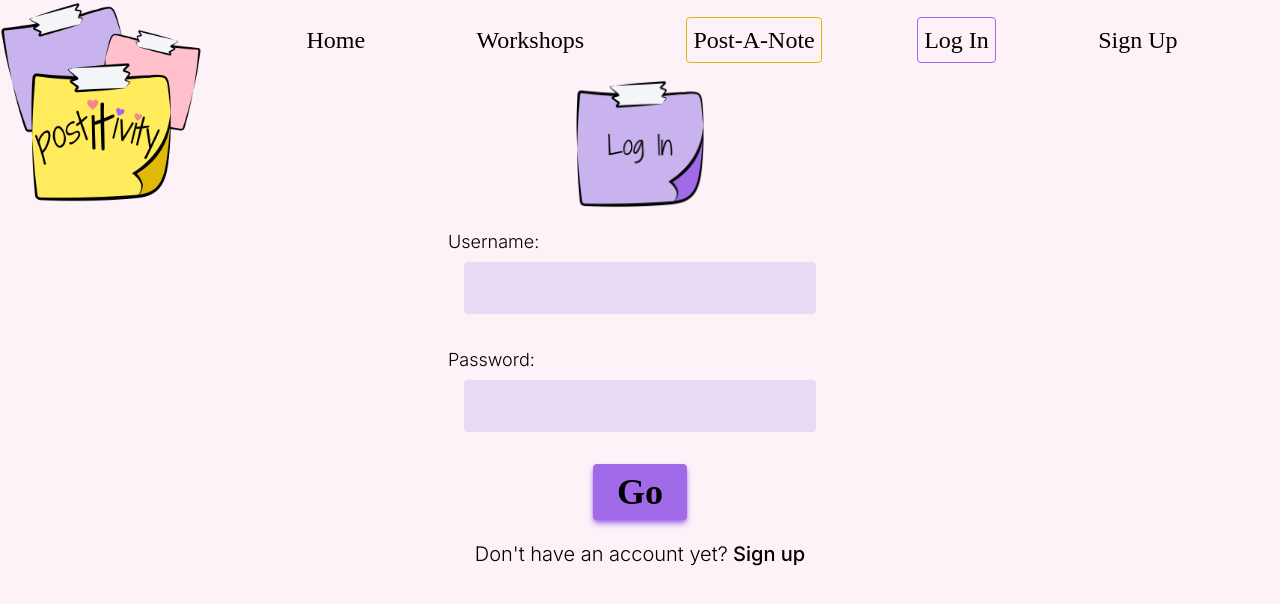
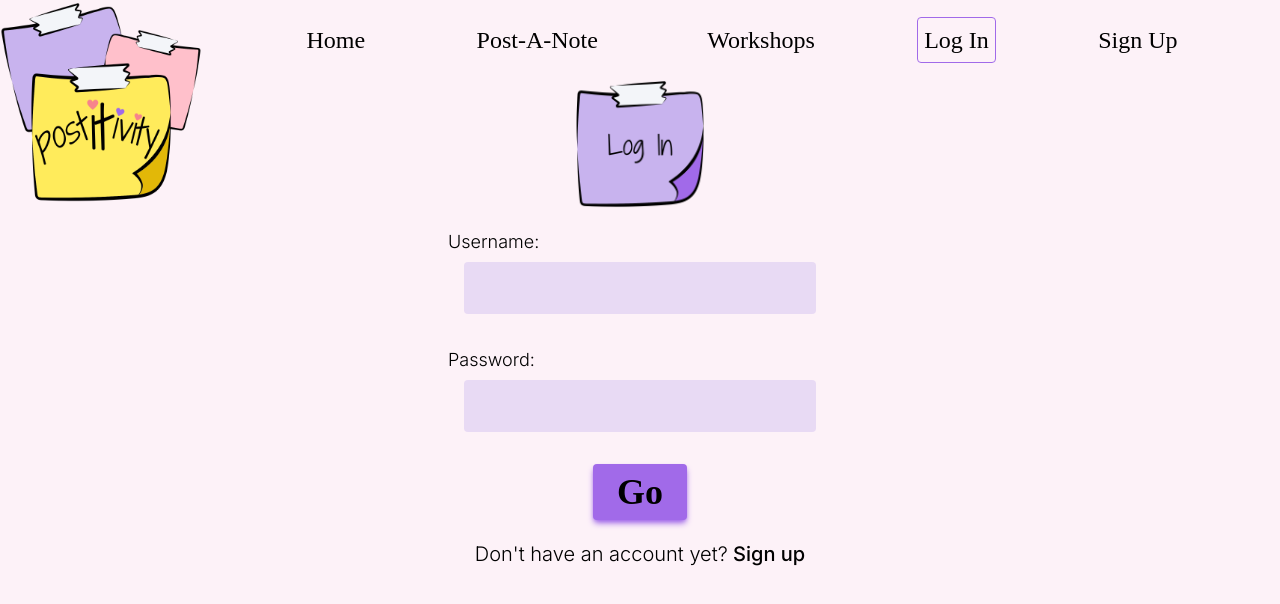
Before and after one commit to SheCodesAus/quantum_quokkas_frontend, a React (Vite) app: page /login in a window 1280 px wide. Shown: the top 604 px of the page. Built offline with nearby package versions, Linux system fonts and the light colour scheme; a web font is replaced by a local one.

Commit message:
added context for authentication

```diff
--- /dev/null
+++ b/src/components/AuthProvider.jsx
@@ -0,0 +1,17 @@
+import { createContext, useState } from "react";
+
+export const AuthContext = createContext()
+
+export const AuthProvider = (props) => {
+    const [auth, setAuth] = useState({
+        token: window.localStorage.getItem('token'),
+        firstName: window.localStorage.getItem('first_name'),
+        userId: window.localStorage.getItem('user_id'),
+    })
+
+    return (
+        <AuthContext.Provider value={{auth, setAuth}}>
+            {props.children}
+        </AuthContext.Provider>
+    )
+}
--- a/src/components/LoginForm.jsx
+++ b/src/components/LoginForm.jsx
@@ -1,10 +1,12 @@
 import { useState } from 'react';
 import { Link, useNavigate } from 'react-router-dom';
 import postLogin from '../api/post-login.js';
+import { useAuth } from '../hooks/use-auth.js';
 import login from '/note-icons/login.png';
 
 function LoginForm() {
     const navigate = useNavigate();
+    const { auth, setAuth } = useAuth();
     const [credentials, setCredentials] = useState({
         username: '',
         password: '',
@@ -26,6 +28,11 @@ function LoginForm() {
                     window.localStorage.setItem('token', response.token);
                     window.localStorage.setItem('user_id', response.user_id);
                     window.localStorage.setItem('first_name', response.first_name);
+                    setAuth({
+                        token: response.token,
+                        userId: response.user_id,
+                        firstName: response.first_name
+                    })
                     navigate('/');
                 }
             );
--- a/src/components/Nav.jsx
+++ b/src/components/Nav.jsx
@@ -1,5 +1,7 @@
 import { useState } from 'react';
 import { Link, NavLink, Outlet } from 'react-router-dom';
+import { useAuth } from '../hooks/use-auth';
+
 import home from '/note-icons/home.png';
 import workshops from '/note-icons/workshops.png';
 import postnote from '/note-icons/postnote.png';
@@ -12,6 +14,11 @@ import close from '/custom-btns/close.png';
 import logo from '/logo/logo.png';
 
 const Nav = () => {
+    const { auth, setAuth } = useAuth();
+    const handleLogout = () => {
+        window.localStorage.removeItem('token');
+        setAuth({ token: null });
+    };
     const [showNav, setShowNav] = useState(false);
     const [loggedIn, setLoggedIn] = useState(false);
     const handleClick = () => setShowNav(!showNav);
@@ -35,6 +42,25 @@ const Nav = () => {
                         >
                             Home
                         </NavLink>
+                        {auth.token ? (
+                            <NavLink
+                                className={({ isActive }) =>
+                                    isActive
+                                        ? 'border-[1px] p-1.5 rounded border-yellow-dark'
+                                        : 'border-[1px] p-1.5 border-transparent'
+                                }
+                                to='/postnote'
+                            >
+                                Post-A-Note
+                            </NavLink>
+                        ) : (
+                            <NavLink
+                                className='border-[1px] p-1.5 border-transparent'
+                                to='/login'
+                            >
+                                Post-A-Note
+                            </NavLink>
+                        )}
                         <NavLink
                             className={({ isActive }) =>
                                 isActive
@@ -45,17 +71,7 @@ const Nav = () => {
                         >
                             Workshops
                         </NavLink>
-                        <NavLink
-                            className={({ isActive }) =>
-                                isActive
-                                    ? 'border-[1px] p-1.5 rounded border-yellow-dark'
-                                    : 'border-[1px] p-1.5 border-transparent'
-                            }
-                            to='/login'
-                        >
-                            Post-A-Note
-                        </NavLink>
-                        {!loggedIn ? (
+                        {!auth.token ? (
                             <>
                                 <NavLink
                                     className={({ isActive }) =>
@@ -90,14 +106,7 @@ const Nav = () => {
                                 >
                                     Account
                                 </NavLink>
-                                <NavLink
-                                    // className={({ isActive }) =>
-                                    //     isActive
-                                    //         ? 'border-[1px] p-1.5 rounded border-purple-light'
-                                    //         : 'border-[1px] p-1.5 border-transparent'
-                                    // }
-                                    to='/'
-                                >
+                                <NavLink onClick={handleLogout} to='/'>
                                     Log Out
                                 </NavLink>
                             </>
--- /dev/null
+++ b/src/hooks/use-auth.js
@@ -0,0 +1,7 @@
+import { useContext } from "react";
+
+import { AuthContext } from "../components/AuthProvider";
+
+export const useAuth = () => {
+    return useContext(AuthContext)
+}
--- a/src/main.jsx
+++ b/src/main.jsx
@@ -3,6 +3,8 @@ import ReactDOM from 'react-dom/client';
 import { createBrowserRouter, RouterProvider } from 'react-router-dom';
 
 import './index.css';
+
+import { AuthProvider } from './components/AuthProvider';
 
 import Nav from './components/Nav';
 import Home from './pages/Home';
@@ -44,6 +46,8 @@ const router = createBrowserRouter([
 
 ReactDOM.createRoot(document.getElementById('root')).render(
     <React.StrictMode>
-        <RouterProvider router={router} />
+        <AuthProvider>
+            <RouterProvider router={router} />
+        </AuthProvider>
     </React.StrictMode>
 );
```
